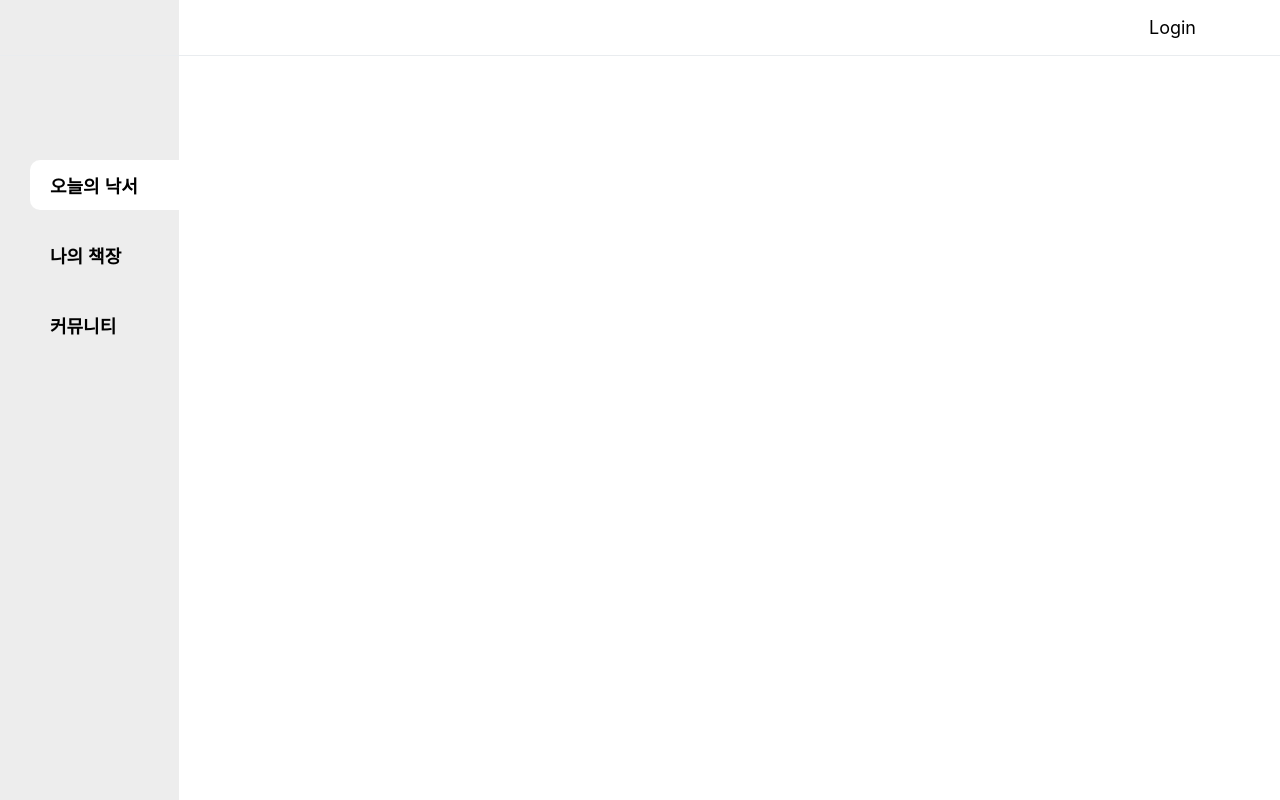
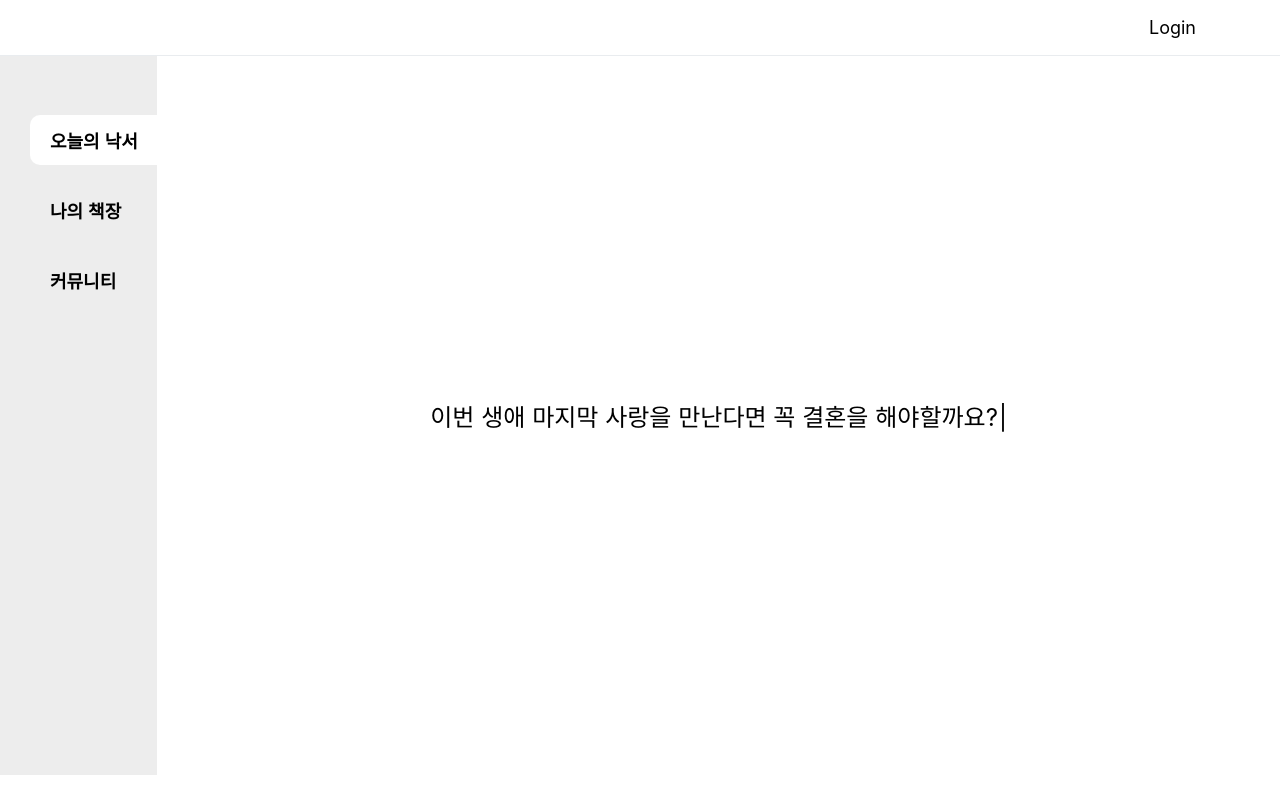
Before and after one commit to DabinLim/mind_bookshelf, a React (Create React App) app: page / in a window 1280 px wide. Built offline with nearby package versions, Linux system fonts and the light colour scheme.

Commit message:
Main.js added and other css inserted

```diff
--- a/package.json
+++ b/package.json
@@ -20,6 +20,7 @@
     "redux-logger": "^3.0.6",
     "sass-loader": "^11.0.1",
     "styled-components": "^5.2.3",
+    "typewriter-effect": "^2.17.0",
     "web-vitals": "^1.0.1"
   },
   "scripts": {
--- a/src/App.js
+++ b/src/App.js
@@ -1,13 +1,15 @@
 import React from "react";
 import "./static/App.css";
+import styled from "styled-components";
 import { ConnectedRouter } from "connected-react-router";
 import { BrowserRouter, Route } from "react-router-dom";
 import { history } from "./redux/configStore";
 import { useDispatch } from "react-redux";
 import { setUser } from "./redux/modules/user";
 import { api as userActions } from "./redux/modules/user";
+
 import Sidebar from "./components/Sidebar";
-
+import Main from "./components/Main";
 import Header from "./components/Header";
 
 function App() {
@@ -18,14 +20,23 @@ function App() {
     dispatch(userActions.exDispatch("유저정보"));
   }, []);
   return (
-    <React.Fragment>
+    <>
       <Header />
-      <BrowserRouter>
+      <ContentFrame>
         <Sidebar />
-        <ConnectedRouter history={history}></ConnectedRouter>
-      </BrowserRouter>
-    </React.Fragment>
+        <ConnectedRouter history={history}>
+          <Route exact path="/" component={Main} />
+        </ConnectedRouter>
+      </ContentFrame>
+    </>
   );
 }
 
+const ContentFrame = styled.div`
+  display: flex;
+  position: relative;
+  top: 55px;
+  height: 90%;
+`;
+
 export default App;
--- /dev/null
+++ b/src/components/Main.js
@@ -0,0 +1,32 @@
+import React from "react";
+import styled from "styled-components";
+import Typewriter from "typewriter-effect";
+
+function Main() {
+  return (
+    <MainFrame>
+      <Typewriter
+        onInit={(typewriter) => {
+          typewriter
+            .typeString(
+              "이번 생애 마지막 사랑을 만난다면 꼭 결혼을 해야할까요?"
+            )
+            .pauseFor(4000)
+            .deleteAll()
+            .typeString("당신의 생각은 무엇인가요?")
+            .start();
+        }}
+      />
+    </MainFrame>
+  );
+}
+
+const MainFrame = styled.div`
+  width: 100%;
+  display: flex;
+  justify-content: center;
+  align-items: center;
+  font-size: 24px;
+`;
+
+export default Main;
--- a/src/components/Sidebar.js
+++ b/src/components/Sidebar.js
@@ -28,15 +28,13 @@ const Sidebar = (props) => {
 
 const SideFrame = styled.nav`
   width: 14%;
-  height: 100vh;
   background: rgba(196, 196, 196, 0.3);
 `;
 
 const SideUl = styled.ul`
   margin: 0 0 0 30px;
-  padding: 0;
+  padding: 60px 0;
   position: relative;
-  top: 20%;
 `;
 
 const SideLi = styled.li`
--- a/src/static/index.css
+++ b/src/static/index.css
@@ -1,13 +1,22 @@
+html {
+  height: 100%;
+}
+
 body {
   margin: 0;
-  font-family: -apple-system, BlinkMacSystemFont, 'Segoe UI', 'Roboto', 'Oxygen',
-    'Ubuntu', 'Cantarell', 'Fira Sans', 'Droid Sans', 'Helvetica Neue',
+  height: 100%;
+  font-family: -apple-system, BlinkMacSystemFont, "Segoe UI", "Roboto", "Oxygen",
+    "Ubuntu", "Cantarell", "Fira Sans", "Droid Sans", "Helvetica Neue",
     sans-serif;
   -webkit-font-smoothing: antialiased;
   -moz-osx-font-smoothing: grayscale;
 }
 
+#root {
+  height: 100%;
+}
+
 code {
-  font-family: source-code-pro, Menlo, Monaco, Consolas, 'Courier New',
+  font-family: source-code-pro, Menlo, Monaco, Consolas, "Courier New",
     monospace;
 }
```
Also changed, not shown: 1 other file (tests, documents, lock files or other folders).
